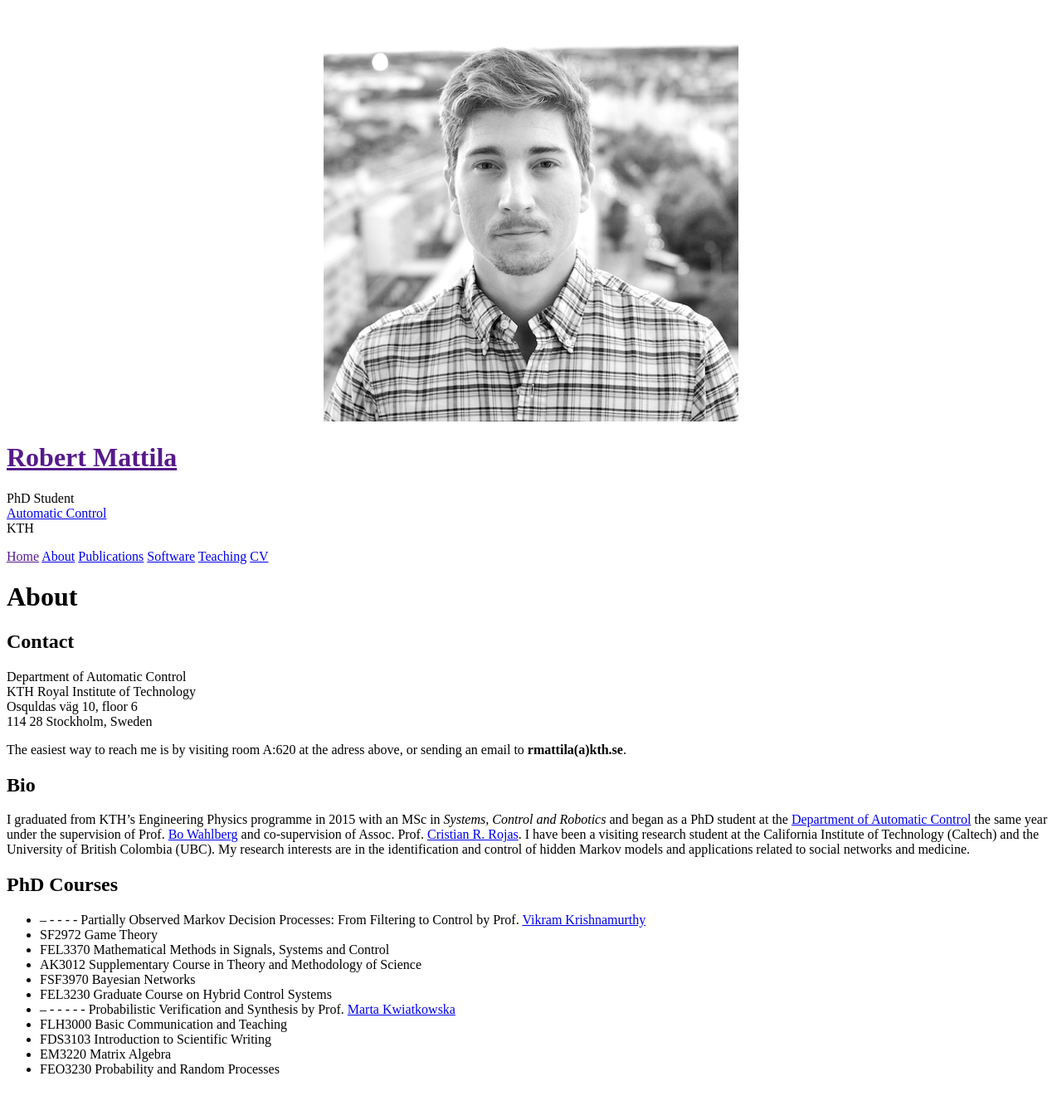
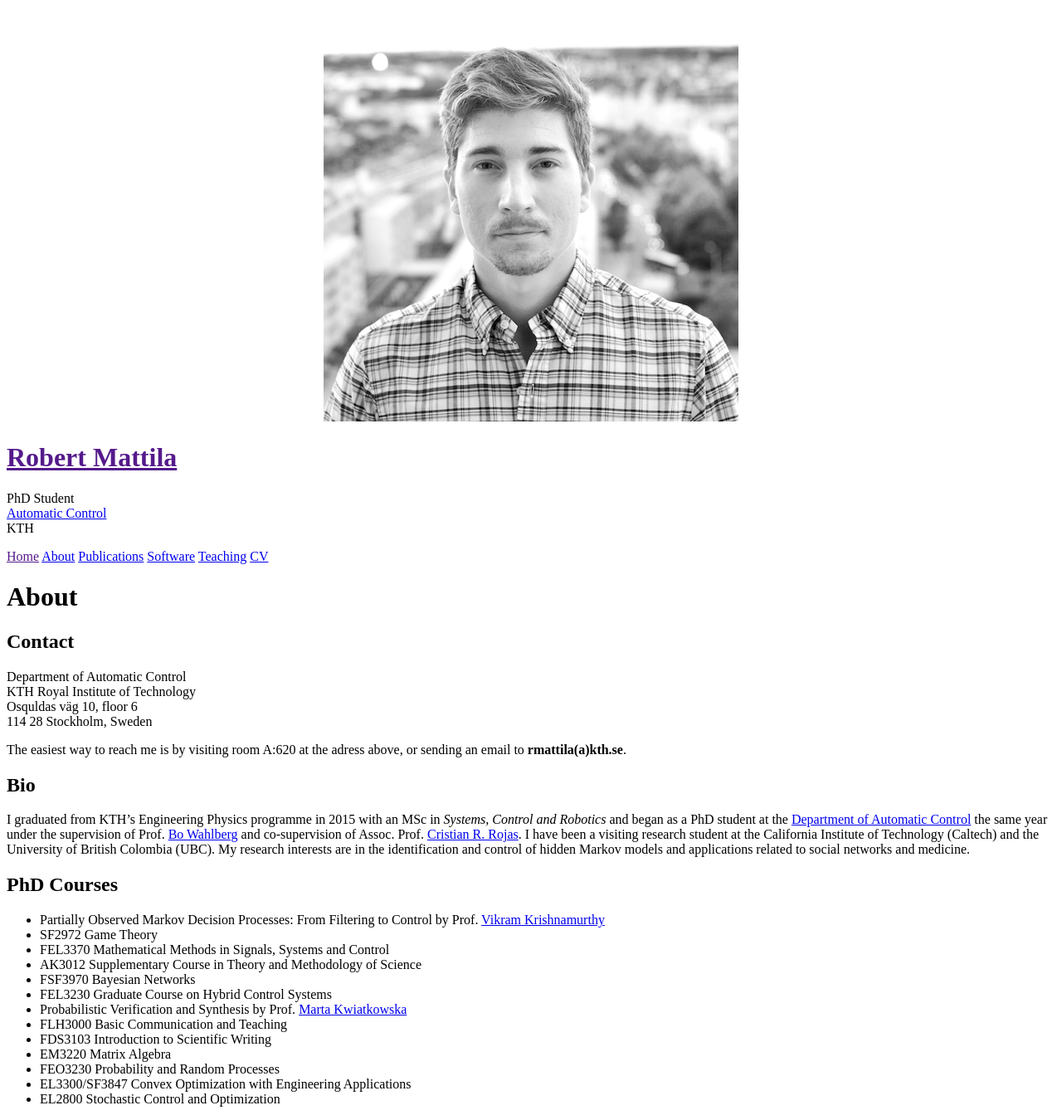
Before and after one commit to rmattila/rmattila.github.io, a Jekyll site: the page built from about.md, in a window 1280 px wide. Shown: the whole page at 83% size. Built offline with Jekyll 4.4.1, drawn with Linux system fonts in a browser that asks for light colours; comment, search, counter and statistics services are not loaded; before the commit the page ends 1314 px from its top, so only the background shows below that.

Commit message:
updated with recent events

```diff
--- a/about.md
+++ b/about.md
@@ -14,29 +14,28 @@ sending an email to <b>rmattila(a)kth.se</b>.
 
 ## Bio
 
-I graduated from KTH's Engineering Physics programme in 2015 with an MSc in
-*Systems, Control and Robotics* and began as a PhD student at the [Department
-of Automatic
-Control](https://www.kth.se/en/ees/omskolan/organisation/avdelningar/ac) the
-same year under the supervision of Prof. <a href="http://people.kth.se/~bo/">Bo
-Wahlberg</a> and co-supervision of Assoc. Prof. <a
-href="https://people.kth.se/~crro/">Cristian R. Rojas</a>. I have been
-a visiting research student at the California Institute of Technology (Caltech)
-and the University of British Colombia (UBC). My research interests are in the
-identification and control of hidden Markov models and applications related to
-social networks and medicine.
+I graduated from KTH's Engineering Physics programme in 2015 with an MSc in *Systems,
+Control and Robotics* and began as a PhD student at the [Department of Automatic
+Control](https://www.kth.se/en/ees/omskolan/organisation/avdelningar/ac) the same year
+under the supervision of Prof. [Bo Wahlberg](http://people.kth.se/~bo/) and co-supervision
+of Assoc. Prof. [Cristian R. Rojas](https://people.kth.se/~crro/). I have been a visiting
+research student at the California Institute of Technology (Caltech) and the University of
+British Colombia (UBC). My research interests are in the identification and control of
+hidden Markov models and applications related to social networks and medicine.
 
 ## PhD Courses
-* -- - - - - Partially Observed Markov Decision Processes: From Filtering to Control by
-Prof. <a href="http://www.ece.ubc.ca/~vikramk/Site_2/Home.html">Vikram Krishnamurthy</a>
+* Partially Observed Markov Decision Processes: From Filtering to Control by Prof. [Vikram
+Krishnamurthy](http://www.ece.ubc.ca/~vikramk/Site_2/Home.html)
 * SF2972 Game Theory
 * FEL3370 Mathematical Methods in Signals, Systems and Control
 * AK3012 Supplementary Course in Theory and Methodology of Science
 * FSF3970 Bayesian Networks
 * FEL3230 Graduate Course on Hybrid Control Systems
-* -- - - - - - Probabilistic Verification and Synthesis by Prof. <a
-href="http://www.cs.ox.ac.uk/marta.kwiatkowska/">Marta Kwiatkowska</a>
+* Probabilistic Verification and Synthesis by Prof. [Marta
+Kwiatkowska](http://www.cs.ox.ac.uk/marta.kwiatkowska/)
 * FLH3000 Basic Communication and Teaching
 * FDS3103 Introduction to Scientific Writing
 * EM3220 Matrix Algebra
 * FEO3230 Probability and Random Processes
+* EL3300/SF3847 Convex Optimization with Engineering Applications
+* EL2800 Stochastic Control and Optimization
```
Also changed, not shown: _posts/2017-02-02-SPL_preprint.md (added, +9 -0 lines), _posts/2017-02-27-ifac.md (added, +9 -0 lines), publications.md (+18 -0 lines).
